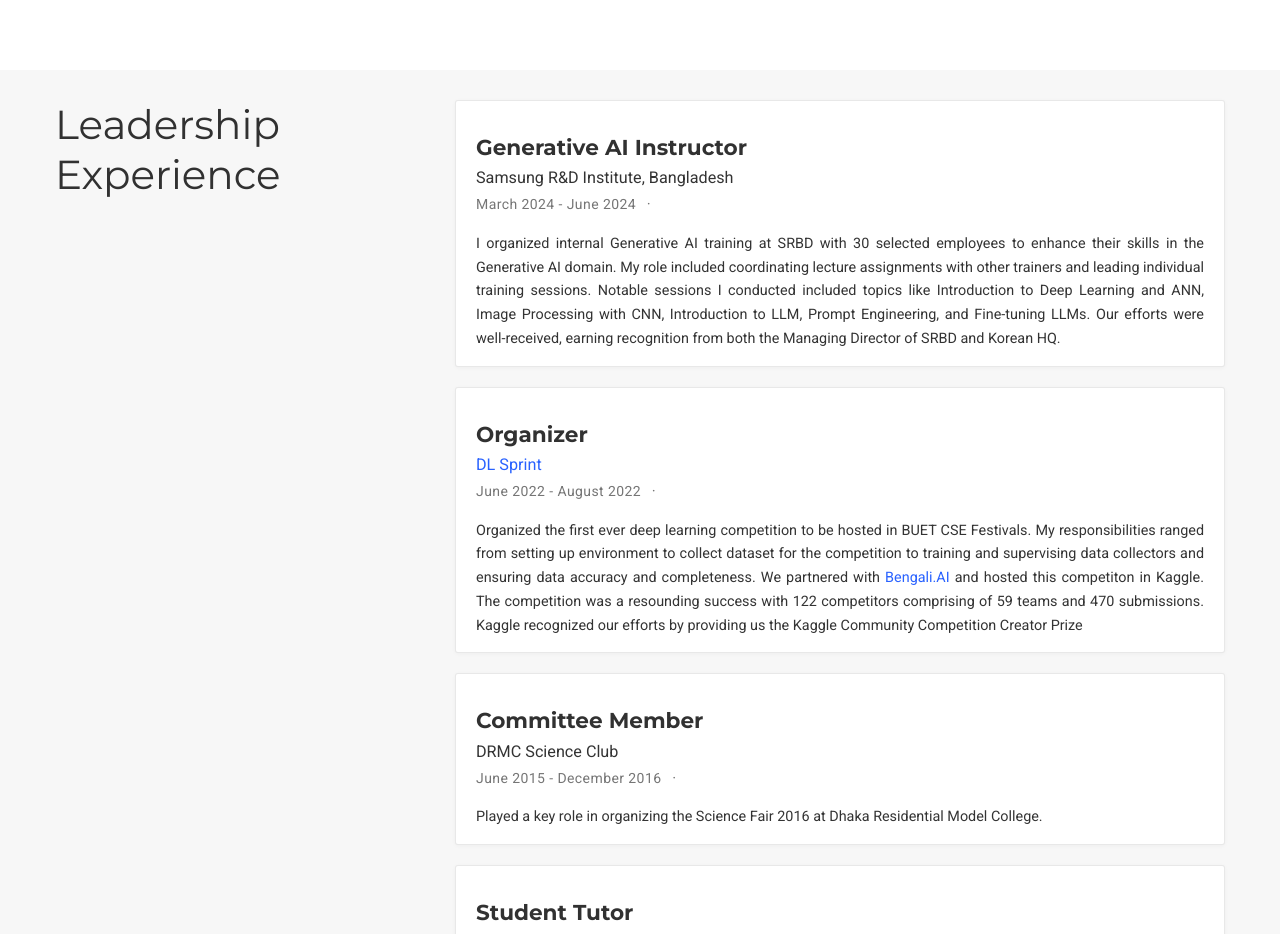
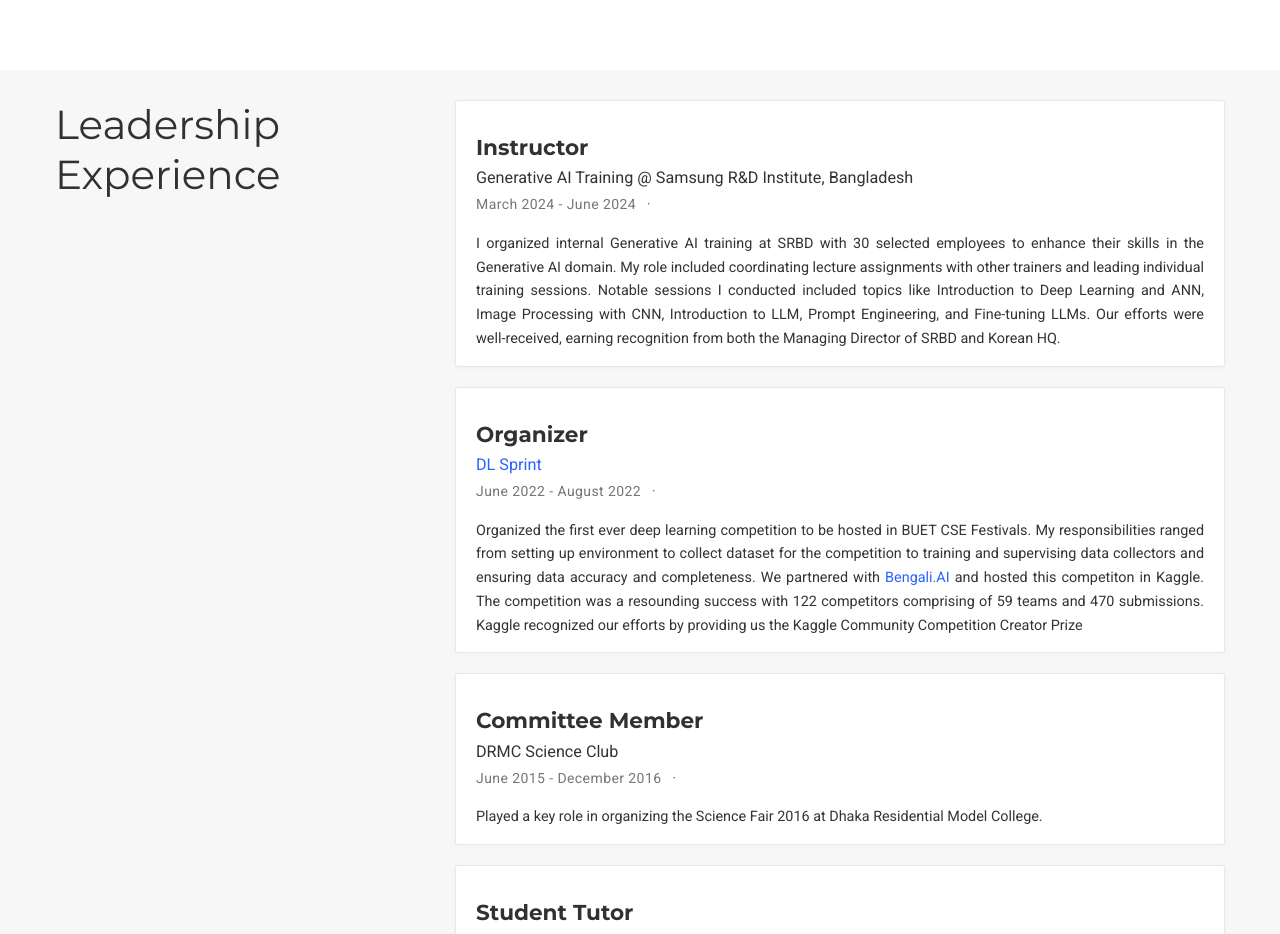
Before and after one commit to Sadat-Shahriyar/sadat-shahriyar.github.io, a plain HTML site: page index.html in a window 1280 px wide. Shown: the part 8640-9574 px from the top of the page. Drawn offline with nearby package versions, Linux system fonts and the light colour scheme; some packages are replaced by stand-ins of ours; some icons are missing.

Commit message:
Leadership update

```diff
--- a/index.html
+++ b/index.html
@@ -870,10 +870,10 @@
                 <div class="col-12 col-lg-8">
                     <div class="card-simple">
                         <h3 class="article-title mb-1 mt-3">
-                            Generative AI Instructor
+                            Instructor
                         </h3>
                         <div>
-                            <span class="article-header">Samsung R&D Institute, Bangladesh</span>
+                            <span class="article-header">Generative AI Training @ Samsung R&D Institute, Bangladesh</span>
                         </div>
                         <div class="article-metadata">
                             <span class="article-date">
```
